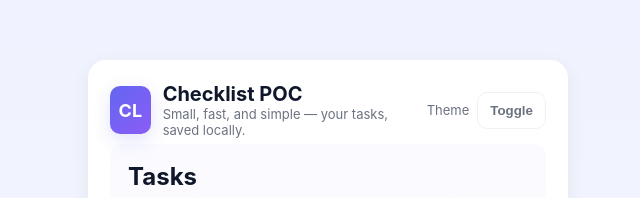
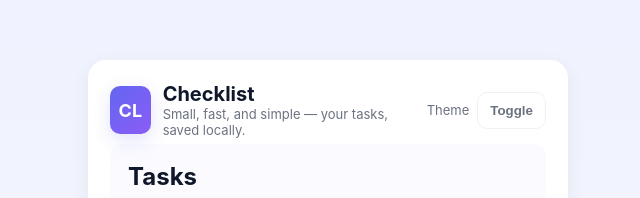
Before and after one commit to lalyos/cseklist, a plain HTML site: page index.html in a window 1280 px wide. Shown: the part 116-314 px from the top of the page, 312-952 px from the left. Drawn offline with Linux system fonts and the light colour scheme.

Commit message:
POC removed

```diff
--- a/index.html
+++ b/index.html
@@ -161,7 +161,7 @@
       <div class="title">
         <div class="logo">CL</div>
         <div>
-          <h1>Checklist POC</h1>
+          <h1>Checklist</h1>
           <p class="lead">Small, fast, and simple — your tasks, saved locally.</p>
         </div>
       </div>
```
